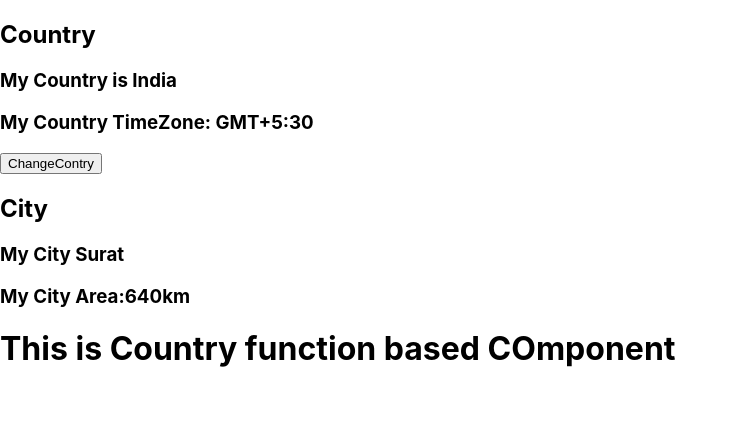
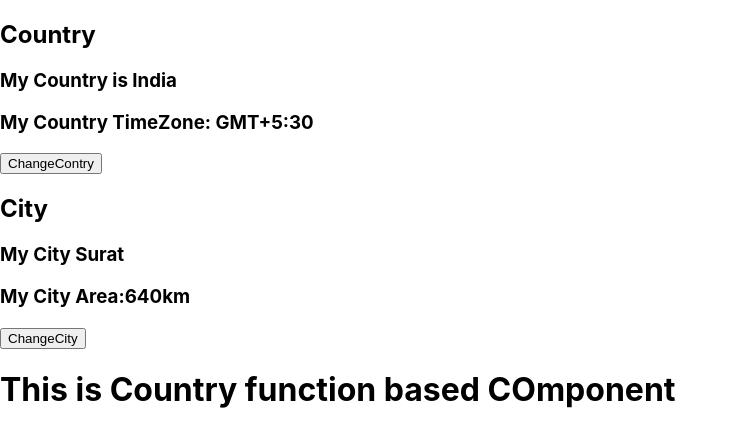
Before and after one commit to haresh2932/firstReact, a React (Create React App) app: page / in a window 1280 px wide. Shown: the top 446 px of the page, without its empty margins (0-738 px from the left). Built offline with nearby package versions, Linux system fonts and the light colour scheme.

Commit message:
29_2_24COmponents

```diff
--- a/src/user/components/City.js
+++ b/src/user/components/City.js
@@ -9,13 +9,22 @@ class City extends Component {
         }
     }
 
+    changeCity = () => {
+        // console.log("jhdscfjhs");
+        this.setState({
+            name: 'Navsari',
+            area: '400KM'
+        })
+
+    }
+
     render() {
         return (
             <>
                 <h2>City</h2>
                 <h3>My City {this.state.name}</h3>
                 <h3>My City Area:{this.state.area}</h3>
-
+                <button onClick={this.changeCity}>ChangeCity</button>
             </>
         );
     }
```
